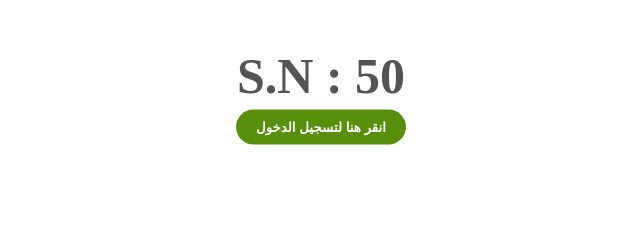
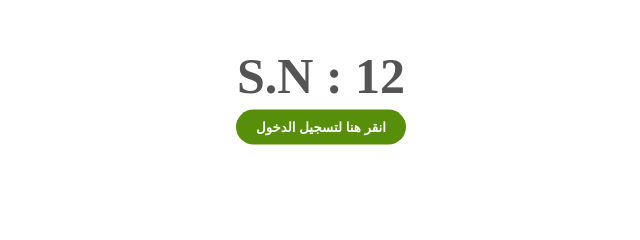
Before and after one commit to ALEmadTransport/account_12, a plain HTML site: page index.html in a window 1280 px wide. Shown: the part 273-513 px from the top of the page, 319-959 px from the left. Drawn offline with Linux system fonts and the light colour scheme.

Commit message:
Update index.html

```diff
--- a/index.html
+++ b/index.html
@@ -49,7 +49,7 @@
 
 <body>
     <img src="background.png" alt="">
-    <span class="sn-label">S.N : 50</span>
+    <span class="sn-label">S.N : 12</span>
     <br>
     <br>
     <br>
```
